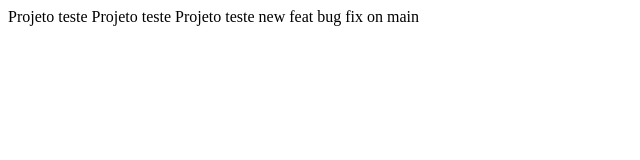
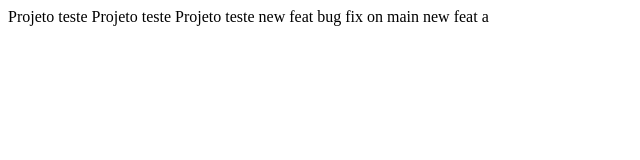
Before and after one commit to luishenkoti/projeto-teste, a plain HTML site: page index.html in a window 1280 px wide. Shown: the full height of the page, 0-640 px from the left. Drawn offline with Linux system fonts and the light colour scheme.

Commit message:
new feat a

```diff
--- a/index.html
+++ b/index.html
@@ -5,5 +5,6 @@
         Projeto teste
         new feat
         bug fix on main
+        new feat a
     </body>
 </html>
```
